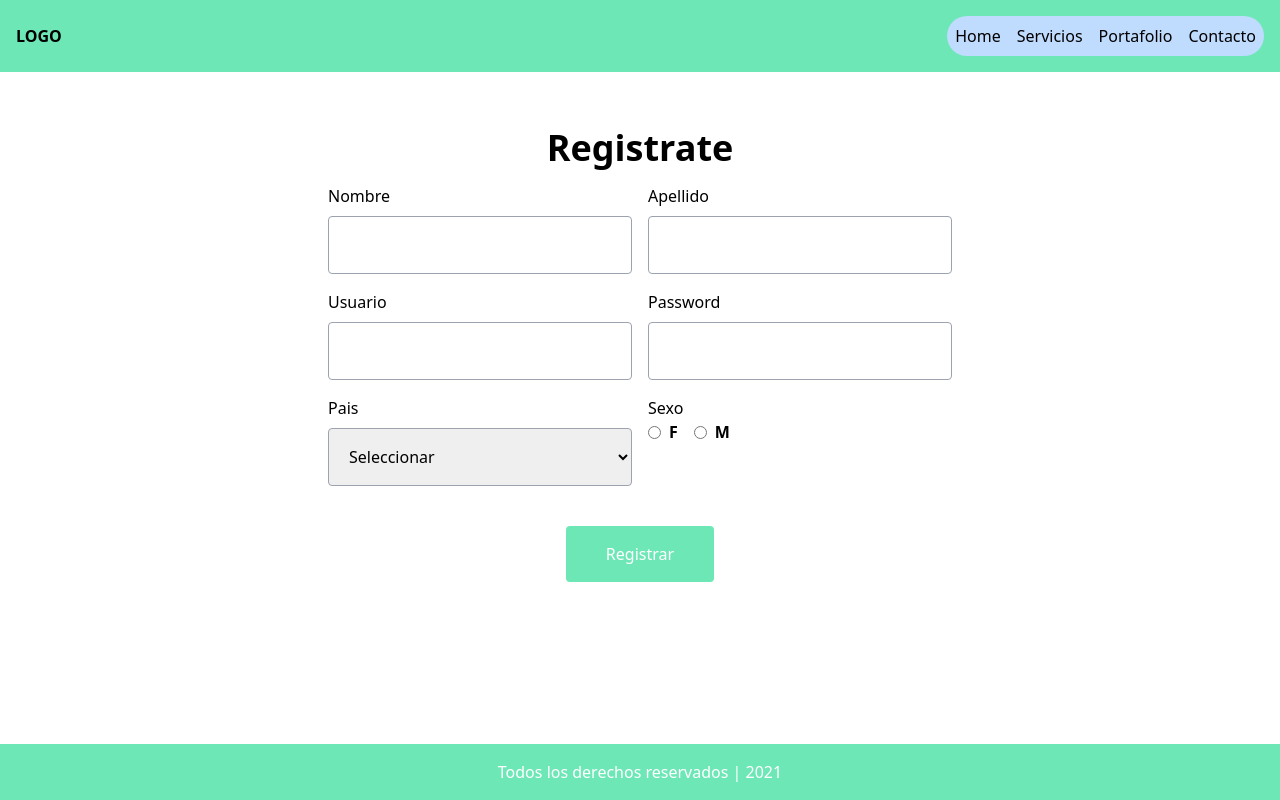
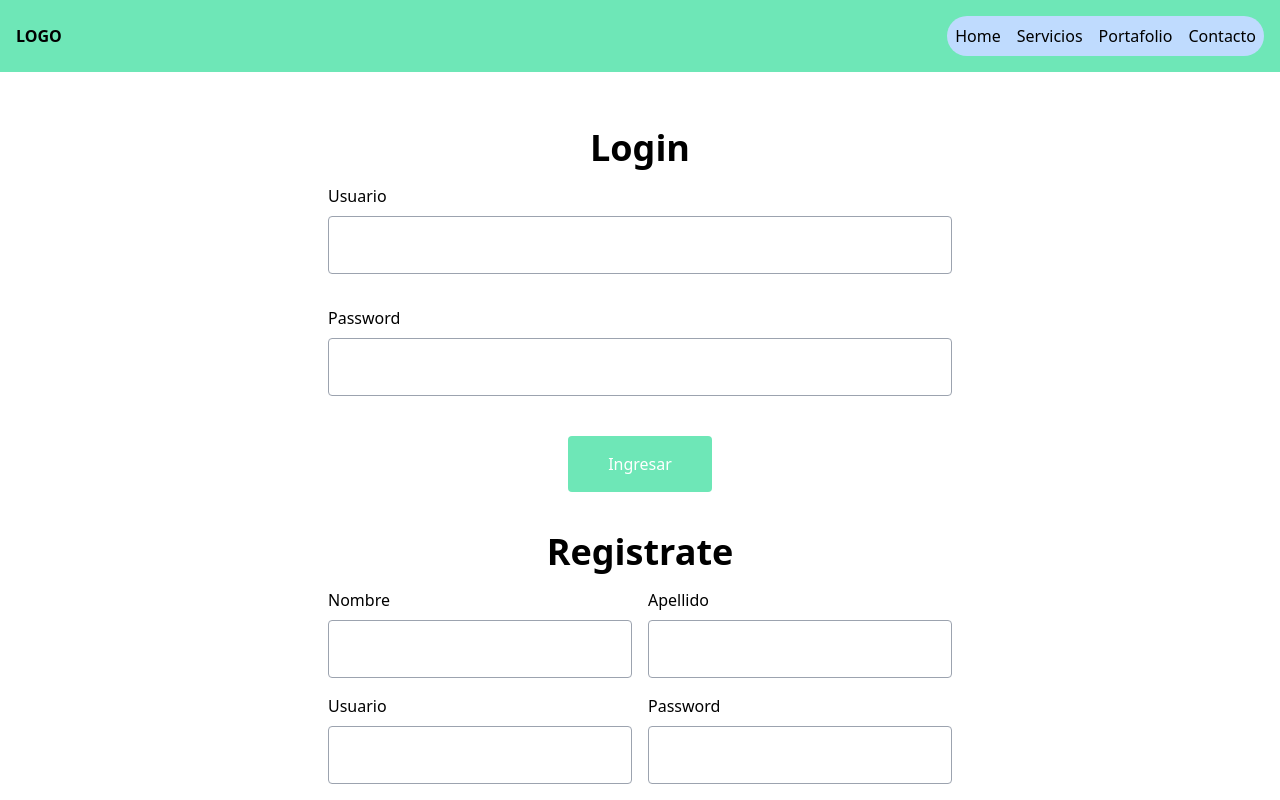
Before and after one commit to seysdev/proyecto-demo, a React (Create React App) app: page / in a window 1280 px wide. Shown: the top 800 px of the page. Built offline with nearby package versions, Linux system fonts and the light colour scheme.

Commit message:
se culmino pagina login

```diff
--- a/src/App.js
+++ b/src/App.js
@@ -1,11 +1,12 @@
 import { Header, Footer, Main } from "components";
-import { AuthRegister } from "modules/auth";
+import { AuthRegister, AuthLogin } from "modules/auth";
 
 export function App() {
   return (
     <div className="wrapper flex flex-col h-screen">
       <Header />
       <Main>
+        <AuthLogin />
         <AuthRegister />
       </Main>
       <Footer />
--- a/src/modules/auth/index.js
+++ b/src/modules/auth/index.js
@@ -1 +1,2 @@
 export * from "./register";
+export * from "./login";
--- /dev/null
+++ b/src/modules/auth/login/index.js
@@ -0,0 +1,31 @@
+import { Input, Button } from "ui";
+export function AuthLogin() {
+  return (
+    <div className="auth-login w-6/12 mx-auto">
+      <h1 className="text-4xl font-bold text-center mb-4 mt-10">Login</h1>
+      <form>
+        <div className="mb-8">
+          <label className="block mb-2">Usuario</label>
+          {/* <input
+            className="border border-gray-400 rounded w-full p-4 focus:border-gray-500 focus:outline-none"
+            type="text"
+          /> */}
+          <Input />
+        </div>
+        <div>
+          <label className="block mb-2">Password</label>
+          {/* <input
+            className="border border-gray-400 rounded w-full p-4 focus:border-gray-500 focus:outline-none"
+            type="password"
+          /> */}
+          <Input />
+        </div>
+        <div className="mt-10">
+          <div className="text-center">
+            <Button>Ingresar</Button>
+          </div>
+        </div>
+      </form>
+    </div>
+  );
+}
--- a/src/modules/auth/register/index.js
+++ b/src/modules/auth/register/index.js
@@ -1,3 +1,4 @@
+import { Input, Button } from "ui";
 export function AuthRegister() {
   return (
     <div className="auth-register w-6/12 mx-auto">
@@ -6,31 +7,19 @@ export function AuthRegister() {
         <div className="grid grid-cols-2 gap-4">
           <div>
             <label className="block mb-2">Nombre</label>
-            <input
-              className="border border-gray-400 rounded w-full p-4 focus:border-gray-500 focus:outline-none"
-              type="text"
-            />
+            <Input />
           </div>
           <div>
             <label className="block mb-2">Apellido</label>
-            <input
-              className="border border-gray-400 rounded w-full p-4 focus:border-gray-500 focus:outline-none"
-              type="text"
-            />
+            <Input />
           </div>
           <div>
             <label className="block mb-2">Usuario</label>
-            <input
-              className="border border-gray-400 rounded w-full p-4 focus:border-gray-500 focus:outline-none"
-              type="text"
-            />
+            <Input />
           </div>
           <div>
             <label className="block mb-2">Password</label>
-            <input
-              className="border border-gray-400 rounded w-full p-4 focus:border-gray-500 focus:outline-none"
-              type="password"
-            />
+            <Input type="password" />
           </div>
           <div>
             <label className="block mb-2">Pais</label>
@@ -66,9 +55,7 @@ export function AuthRegister() {
         </div>
         <div className="mt-10">
           <div className="text-center">
-            <button className="p-4 px-10 rounded bg-green-300 text-white">
-              Registrar
-            </button>
+            <Button>Ingresar</Button>
           </div>
         </div>
       </form>
--- /dev/null
+++ b/src/ui/button/index.js
@@ -0,0 +1,9 @@
+export function Button(props) {
+  const { children } = props;
+
+  return (
+    <button className="p-4 px-10 rounded bg-green-300 text-white">
+      {children}
+    </button>
+  );
+}
--- /dev/null
+++ b/src/ui/index.js
@@ -0,0 +1,2 @@
+export * from "./input";
+export * from "./button";
--- /dev/null
+++ b/src/ui/input/index.js
@@ -0,0 +1,11 @@
+export function Input(props) {
+  const { type, placeholder } = props;
+
+  return (
+    <input
+      type={type}
+      placeholder={placeholder}
+      className="border border-gray-400 rounded w-full p-4 focus:border-gray-500 focus:outline-none"
+    />
+  );
+}
```
Also changed, not shown: src/modules/auth/login/login.scss (added), src/ui/input/input.scss (added).
